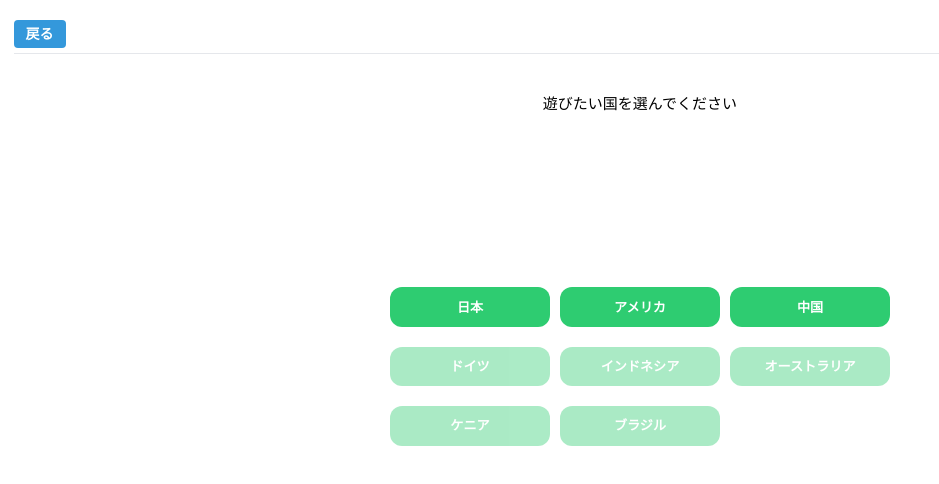
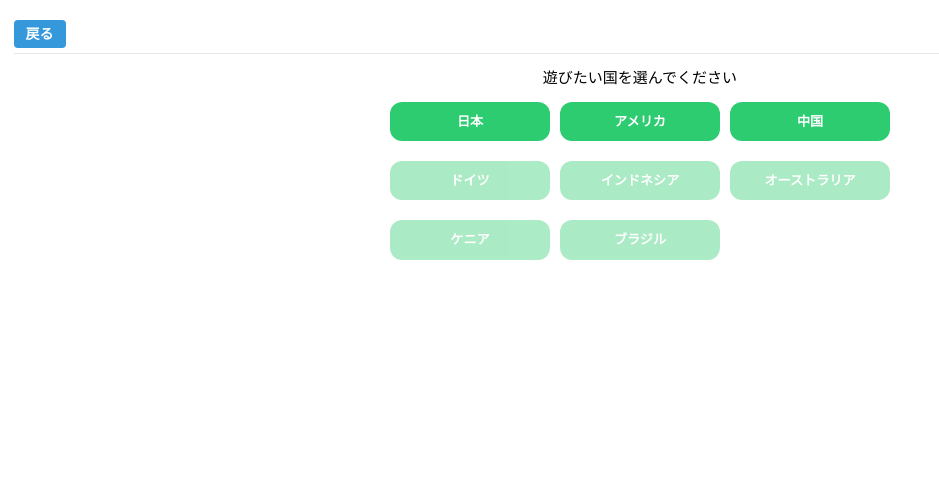
Before and after one commit to nisino25/shinkei, a Vue app: page / in a window 1280 px wide. Both pictures are taken after a click on the button "ゴミ分別ゲーム". Shown: the top 484 px of the page, without its empty margins (0-939 px from the left). Built offline with nearby package versions, Linux system fonts and the light colour scheme.

Commit message:
change the posiition

```diff
--- a/src/components/sortingGame.vue
+++ b/src/components/sortingGame.vue
@@ -1,5 +1,5 @@
 <template>
-    <div class="sortingGameContainer">
+    <div class="sortingGameContainer" :style="{ display: currentPage >= 1 ? 'flex' : 'block' }">
         <template v-if="!selectedCountry">
             <div class="cheatSheet">
                 <h5>遊びたい国を選んでください</h5>
@@ -386,8 +386,8 @@
   const startGame = () =>{
     currentPage.value = 1
     currentPoints.value = 0
-    // tiles.value = generateRandomTiles(15)
-    tiles.value = generateRandomTiles(5)
+    tiles.value = generateRandomTiles(15)
+    // tiles.value = generateRandomTiles(5)
     currentTileIndex.value = 0
     bonusPoints.value = 0
     startTimer();
@@ -606,7 +606,7 @@
     }
 
     .sortingGameContainer {
-        display: flex;
+        /* display: flex; */
         justify-content: center;
         align-items: center;
         height: 75dvh;
@@ -615,10 +615,6 @@
     }
 
     .sortingGameContainer h5{
-        position: absolute;
-        top: 10.0%;
-        left: 50%;
-        transform: translateX(-50%);
         text-wrap: nowrap;
     }
 
@@ -672,7 +668,7 @@
 
     .selectedCountry-info{
         position: absolute;
-        top: 10%;
+        bottom: 10%;
         left: 50%;
         transform: translate(-50%, 0%);
 
```
